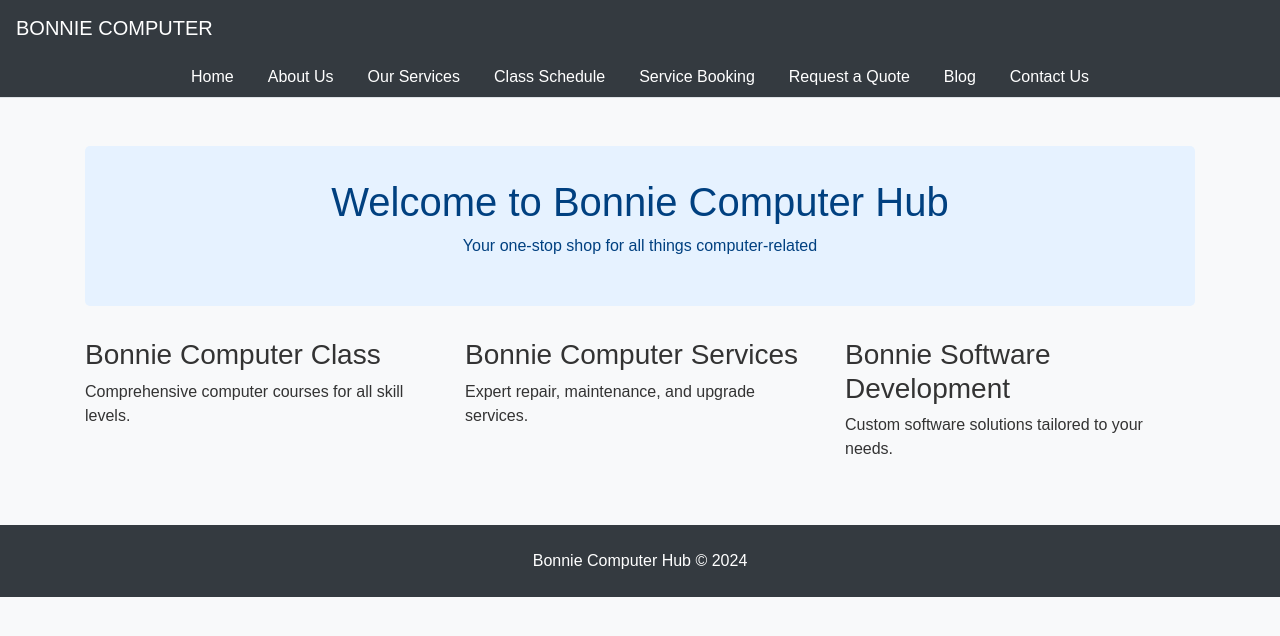
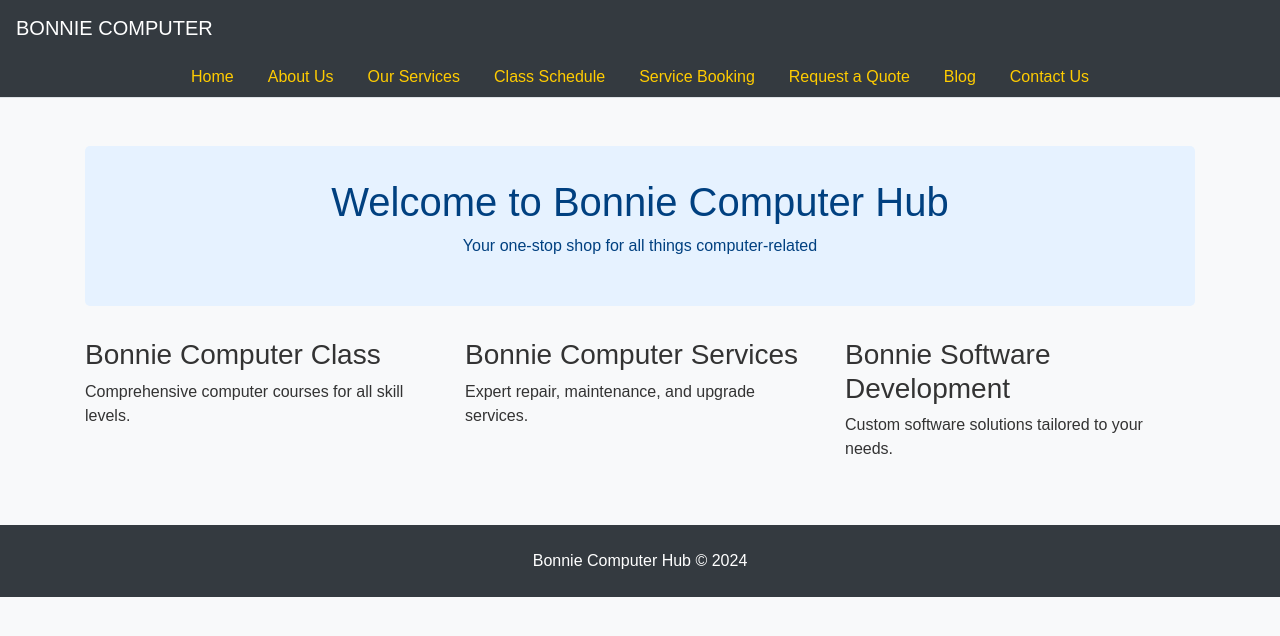
Before and after one commit to Bonface123/Bonnie_Computer_Hub, a plain HTML site: page index.html in a window 1280 px wide. Drawn offline with nearby package versions, Linux system fonts and the light colour scheme; a script that the page names is missing.

Commit message:
nav_color

```diff
--- a/styles.css
+++ b/styles.css
@@ -10,11 +10,11 @@ body {
 }
 
 .nav-link {
-    color: #fff !important;
+    color: #ffcc00 !important;
 }
 
 .nav-link:hover {
-    color: #ffcc00 !important; /* Golden */
+    color: blue !important; /* Golden */
 }
 
 .jumbotron {
```
